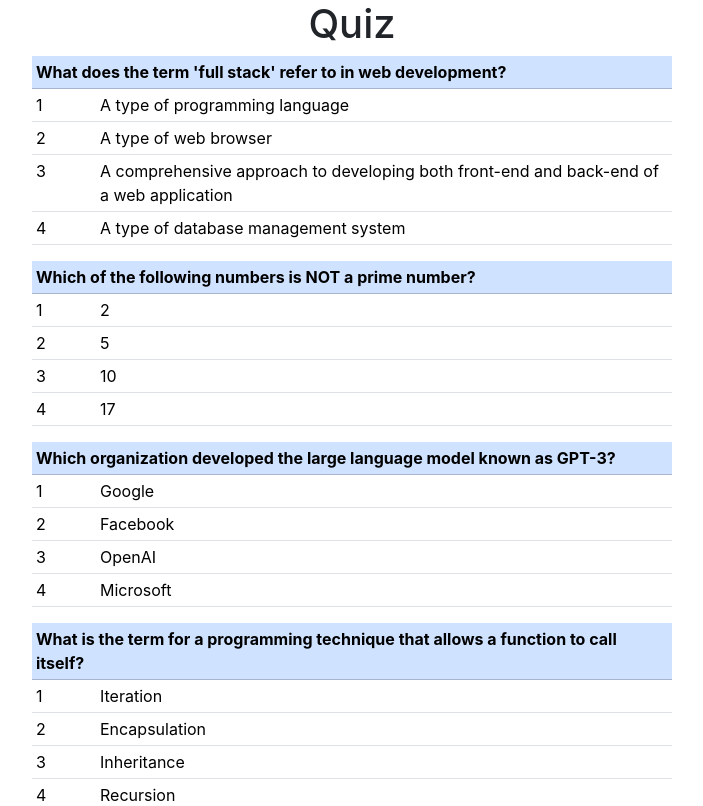
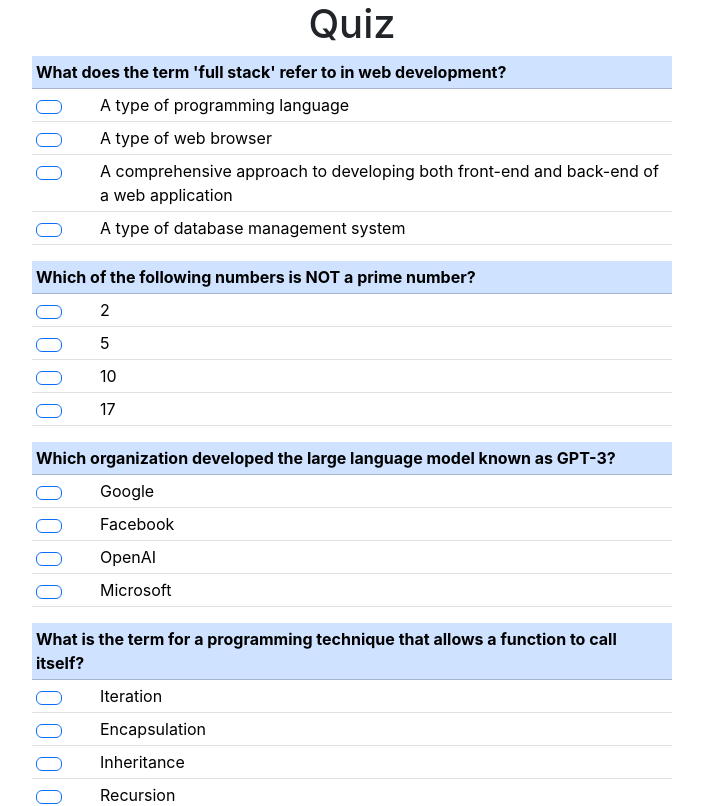
Before and after one commit to Tali12345/Quiz-App, a React (Create React App) app: page / in a window 1280 px wide. Shown: the top 806 px of the page, without its empty margins (288-991 px from the left). Built offline with nearby package versions, Linux system fonts and the light colour scheme.

Commit message:
Add AnswerButton

```diff
--- /dev/null
+++ b/src/components/AnswerButton.js
@@ -0,0 +1,9 @@
+import React from 'react';
+
+function AnswerButton(props) {
+    return (
+        <button type="button" className="btn btn-outline-primary"></button>
+    )
+}
+
+export default AnswerButton;
--- a/src/components/Question.js
+++ b/src/components/Question.js
@@ -1,5 +1,6 @@
 import React from 'react';
 import questions from './questions.json';
+import AnswerButton from './AnswerButton';
 
 function Question(props) {
 
@@ -15,7 +16,9 @@ function Question(props) {
             {Object.entries(questions[props.number_question].answers).map((item, index) => {
                 return (
                     <tr>
-                        <td class="button_column">{index+1}</td>
+                        <td class="button_column">
+                            <AnswerButton number_answer={index+1}></AnswerButton>
+                        </td>
                         <td>{item[1]}</td>
                     </tr>
                 );
```
